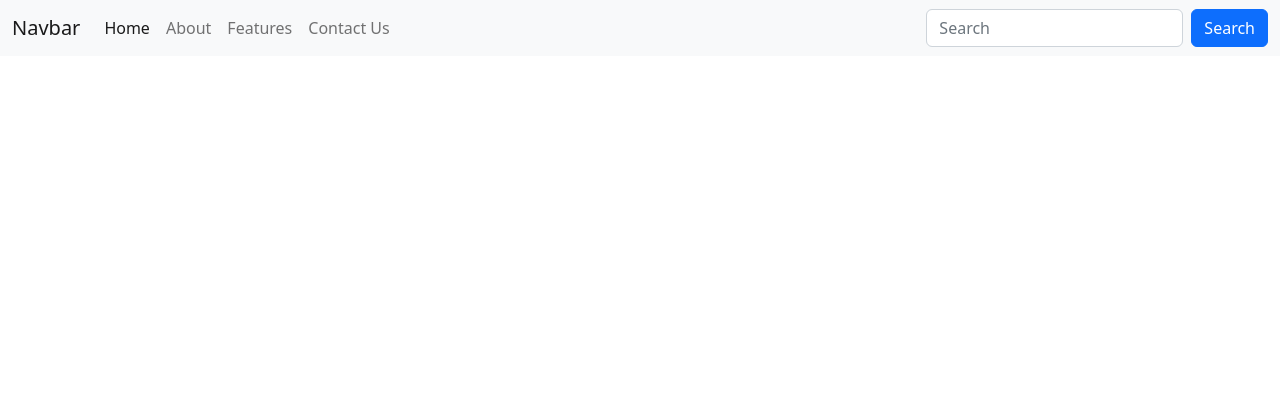
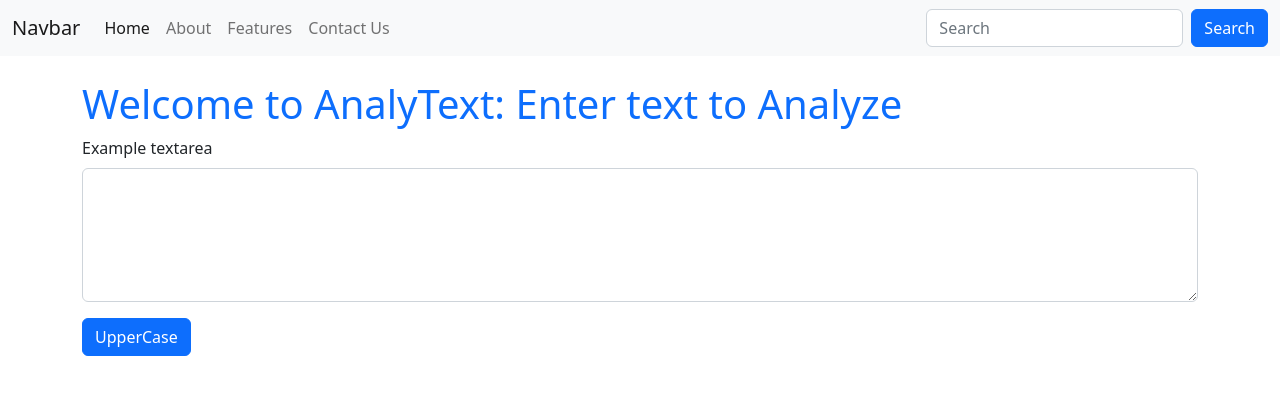
Before and after one commit to Vishal262526/student_management-system, a Django app: page / in a window 1280 px wide. Shown: the top 395 px of the page. Run offline with Django 4.2, Linux system fonts and the light colour scheme.

Commit message:
New Update

```diff
--- a/templates/index.html
+++ b/templates/index.html
@@ -40,6 +40,19 @@
       </nav>
     <!-- Navbar End -->
 
+    <div class="container mt-4">
+      <h1 class="text-primary">Welcome to AnalyText: Enter text to Analyze</h1>
+      <form>
+        <div class="mb-3">
+          <label for="exampleFormControlTextarea1" class="form-label">Example textarea</label>
+          <textarea class="form-control" id="exampleFormControlTextarea1" rows="5"></textarea>
+        </div>
+        <div>
+          <button class="btn btn-primary">UpperCase</button>
+        </div>
+      </form>
+    </div>
+
     <script src="https://cdn.jsdelivr.net/npm/bootstrap@5.2.2/dist/js/bootstrap.bundle.min.js" integrity="sha384-OERcA2EqjJCMA+/3y+gxIOqMEjwtxJY7qPCqsdltbNJuaOe923+mo//f6V8Qbsw3" crossorigin="anonymous"></script>
   </body>
 </html>
```
